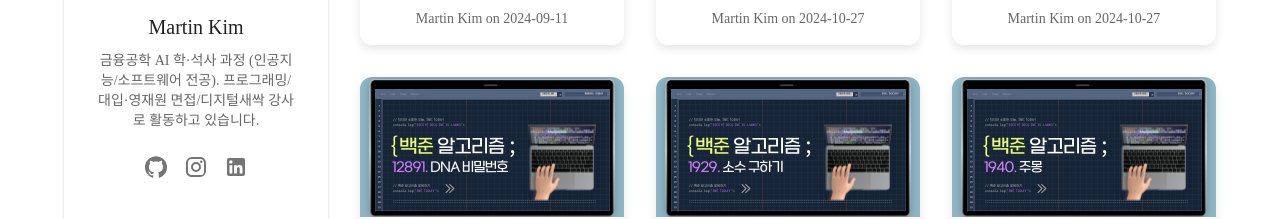
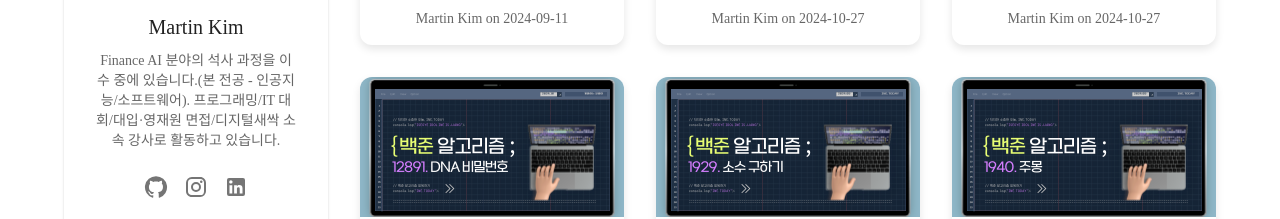
Before and after one commit to The-Martin-Kim/martin-island, a React (Create React App) app: page / in a window 1280 px wide. Shown: the part 277-496 px from the top of the page. Built offline with nearby package versions, Linux system fonts and the light colour scheme; a web font is replaced by a local one.

Commit message:
[chore] profile 설명 수정

```diff
--- a/src/BlogListView/ProfileCard.jsx
+++ b/src/BlogListView/ProfileCard.jsx
@@ -19,7 +19,7 @@ const ProfileCard = () => {
                 </Typography>
 
                 <Typography variant="body2" color="text.secondary" marginTop={1}>
-                    금융공학 AI 학·석사 과정 (인공지능/소프트웨어 전공). 프로그래밍/대입·영재원 면접/디지털새싹 강사로 활동하고 있습니다.
+                    Finance AI 분야의 석사 과정을 이수 중에 있습니다.(본 전공 - 인공지능/소프트웨어). 프로그래밍/IT 대회/대입·영재원 면접/디지털새싹 소속 강사로 활동하고 있습니다.
                 </Typography>
 
                 <Box display="flex" justifyContent="center" marginTop={2}>
```
